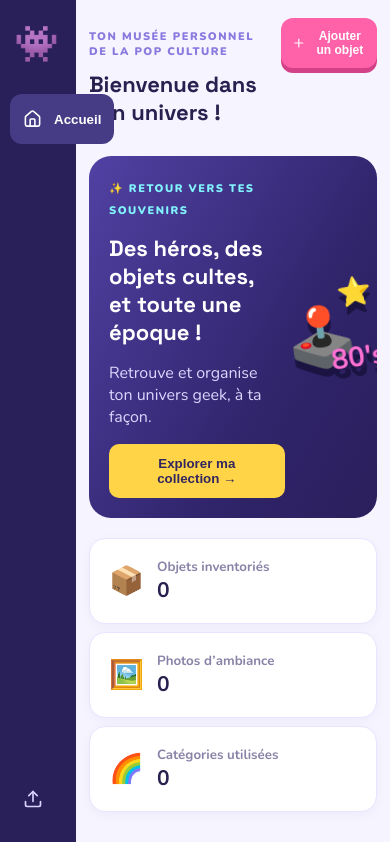
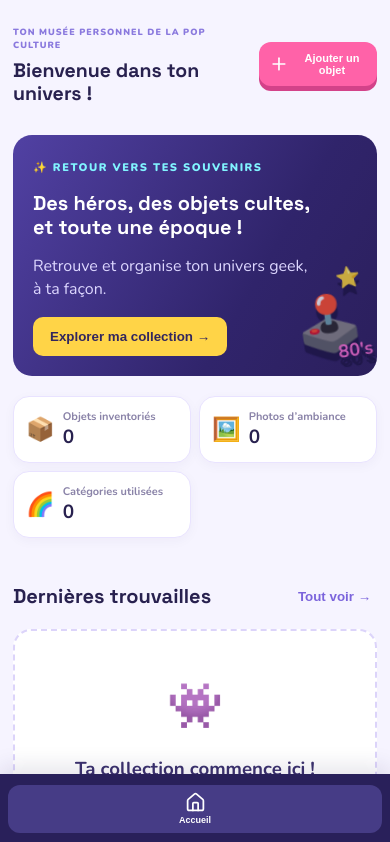
Before and after one commit to do060976-afk/geekotheque, a React (Vite) app: page / in a window 390 px wide. Shown: the top 842 px of the page. Built offline with nearby package versions, Linux system fonts and the light colour scheme.

Commit message:
Add files via upload

```diff
--- a/src/style.css
+++ b/src/style.css
@@ -11,3 +11,66 @@
 .uni-gallery{display:grid;grid-template-columns:repeat(auto-fill,minmax(100px,1fr));gap:8px}.uni-gallery img{width:100%;height:90px;object-fit:cover;border-radius:8px}
 .view-actions{display:flex;justify-content:flex-end;margin:0 0 12px}.record-view{padding:8px 2px 18px;color:var(--text,#24212d)}.record-view h3{margin:12px 0 8px}.record-view p{line-height:1.55;margin:8px 0}.record-photos{display:flex;gap:10px;overflow-x:auto;margin:12px 0}.record-photos img{max-width:220px;max-height:190px;object-fit:contain;border-radius:12px}.record-poster{display:block;max-width:220px;max-height:300px;object-fit:contain;border-radius:12px;margin:8px auto 16px}.record-view .actions{display:flex;justify-content:flex-end;gap:10px;margin-top:20px}
 .danger{background:#fff0f0;color:#a32222;border:1px solid #efb8b8;border-radius:10px;padding:10px 14px;display:inline-flex;align-items:center;gap:8px;cursor:pointer}.associate-row{display:flex!important;flex-direction:row!important;align-items:center;gap:12px;padding:10px 8px;border-bottom:1px solid var(--line,#e7e7e7);cursor:pointer}.associate-row input{width:18px;height:18px;flex:0 0 auto}.associate-row span{display:flex;flex-direction:column;gap:3px}.associate-row small{opacity:.7;font-size:.82em}
+/* Adaptation mobile Geekothèque */
+@media (max-width: 850px) {
+  .sidebar { width: 100%; height: 70px; inset: auto 0 0 0; padding: 7px 8px calc(7px + env(safe-area-inset-bottom)); flex-direction: row; align-items: center; justify-content: center; box-shadow: 0 -5px 24px #21164b22; }
+  .brand, .sidebar-bottom { display: none !important; }
+  .sidebar nav { width: 100%; display: flex; align-items: center; justify-content: space-around; gap: 3px; }
+  .sidebar nav button { flex: 1 1 0; min-width: 0; min-height: 48px; padding: 7px 3px; display: flex; flex-direction: column; justify-content: center; gap: 3px; border-radius: 12px; font-size: 9px; line-height: 1.1; text-align: center; }
+  .sidebar nav button svg { width: 21px; height: 21px; flex: 0 0 auto; }
+  main { margin: 0; width: 100%; max-width: none; padding: 22px 18px calc(92px + env(safe-area-inset-bottom)); }
+  .stats { grid-template-columns: repeat(2,minmax(0,1fr)); }
+  .hero { min-height: 0; padding: 22px; gap: 12px; }
+  .hero > div:first-child { min-width: 0; flex: 1 1 auto; }
+  .hero h3 { font-size: clamp(20px,5vw,26px); line-height: 1.2; overflow-wrap: anywhere; }
+  .hero p { line-height: 1.45; }
+  .hero-art { flex: 0 1 100px; min-width: 0; font-size: clamp(42px,11vw,70px); }
+  .hero-art b { font-size: 18px; right: -7px; }
+  .hero-art span { font-size: 20px; right: -4px; }
+  .grid { grid-template-columns: repeat(2,minmax(0,1fr)); }
+  .uni-grid { grid-template-columns: repeat(2,minmax(0,1fr)); }
+  .dialog { width: min(650px,100%); max-height: calc(100dvh - 24px); padding: 18px; }
+  .overlay { padding: 12px; align-items: center; }
+}
+@media (max-width: 560px) {
+  main { padding: 17px 13px calc(90px + env(safe-area-inset-bottom)); }
+  header { align-items: center; gap: 9px; }
+  header > div { min-width: 0; }
+  .eyebrow { font-size: 9px; letter-spacing: 1px; line-height: 1.4; }
+  header h2 { font-size: clamp(19px,5vw,23px); line-height: 1.15; }
+  header .primary { flex: 0 0 auto; max-width: 118px; white-space: normal; justify-content: center; text-align: center; font-size: 11px; padding: 10px; }
+  .hero { display: block; padding: 20px; border-radius: 19px; }
+  .hero-art { position: absolute; right: 15px; bottom: 15px; opacity: .75; font-size: 54px; }
+  .hero > div:first-child { max-width: 100%; }
+  .hero p { max-width: 85%; }
+  .hero-btn { max-width: 100%; }
+  .stats { grid-template-columns: repeat(2,minmax(0,1fr)); gap: 8px; }
+  .stat { padding: 12px; gap: 8px; min-width: 0; }
+  .stat > span { font-size: 23px; }
+  .stat b { font-size: 19px; }
+  .stat small { font-size: 11px; }
+  .toolbar { flex-direction: column; }
+  .grid { grid-template-columns: repeat(2,minmax(0,1fr)); gap: 9px; }
+  .uni-grid { grid-template-columns: repeat(2,minmax(0,1fr)); gap: 9px; }
+  .item-image { height: clamp(105px,34vw,145px); }
+  .item-info { padding: 10px; }
+  .item-info h4 { font-size: 13px; overflow-wrap: anywhere; }
+  .item-info p { font-size: 11px; }
+  .category-grid { grid-template-columns: repeat(2,minmax(0,1fr)); }
+  .two { grid-template-columns: 1fr; }
+  .barrow { grid-template-columns: 1fr; }
+  .dialog { padding: 15px; border-radius: 16px; }
+  .dialog-head { gap: 8px; }
+  .dialog-head h3 { font-size: 18px; }
+  .actions { flex-wrap: wrap; }
+  .actions button, .dialog .primary, .dialog .secondary { min-height: 42px; }
+  .video-frame { min-height: 190px; }
+  .photo-editor { width: 100%; max-height: calc(100dvh - 20px); padding: 14px; }
+  .editor-controls label { grid-template-columns: 1fr; }
+  .editor-controls label b, .editor-controls input[type=range] { grid-column: 1; }
+}
+@media (max-width: 360px) {
+  .sidebar nav button { font-size: 8px; }
+  .stats { grid-template-columns: 1fr 1fr; }
+  .hero { padding: 16px; }
+}
```
